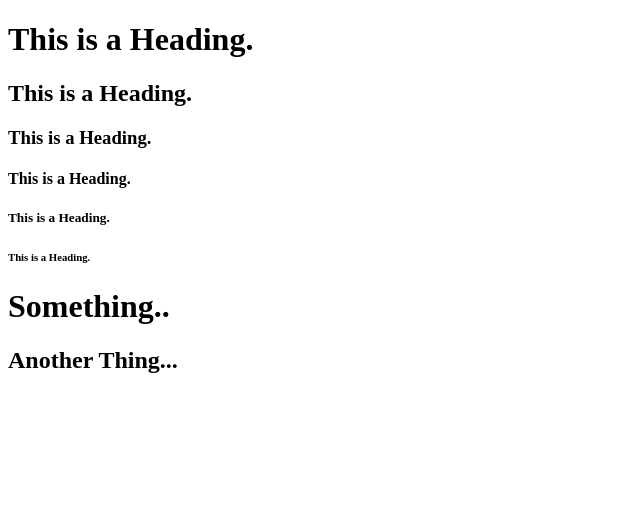
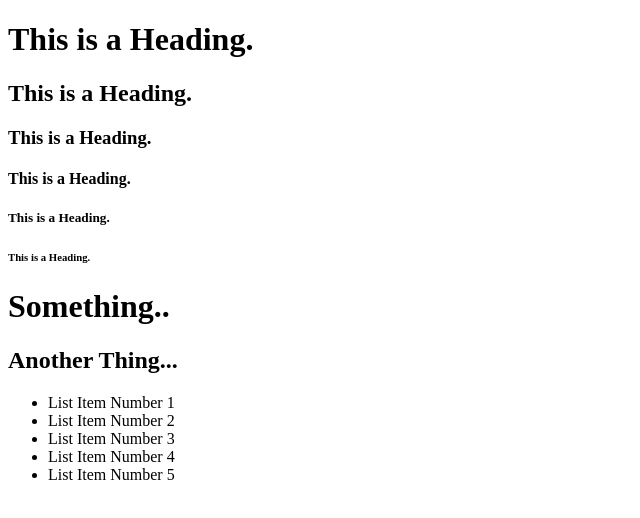
Before and after one commit to AbacusSoftBDLimited/First-Class, a plain HTML site: page index.html in a window 1280 px wide. Shown: the whole page, without its empty margins (0-640 px from the left). Drawn offline with Linux system fonts and the light colour scheme.

Commit message:
UL added

```diff
--- a/index.html
+++ b/index.html
@@ -12,5 +12,14 @@
 		<h6>This is a Heading.</h6>
 		<h1>Something..</h1>
 		<h2>Another Thing...</h2>
+
+		<!-- UL -->
+		<ul>
+			<li>List Item Number 1</li>
+			<li>List Item Number 2</li>
+			<li>List Item Number 3</li>
+			<li>List Item Number 4</li>
+			<li>List Item Number 5</li>
+		</ul>
 	</body>
 </html>
```
